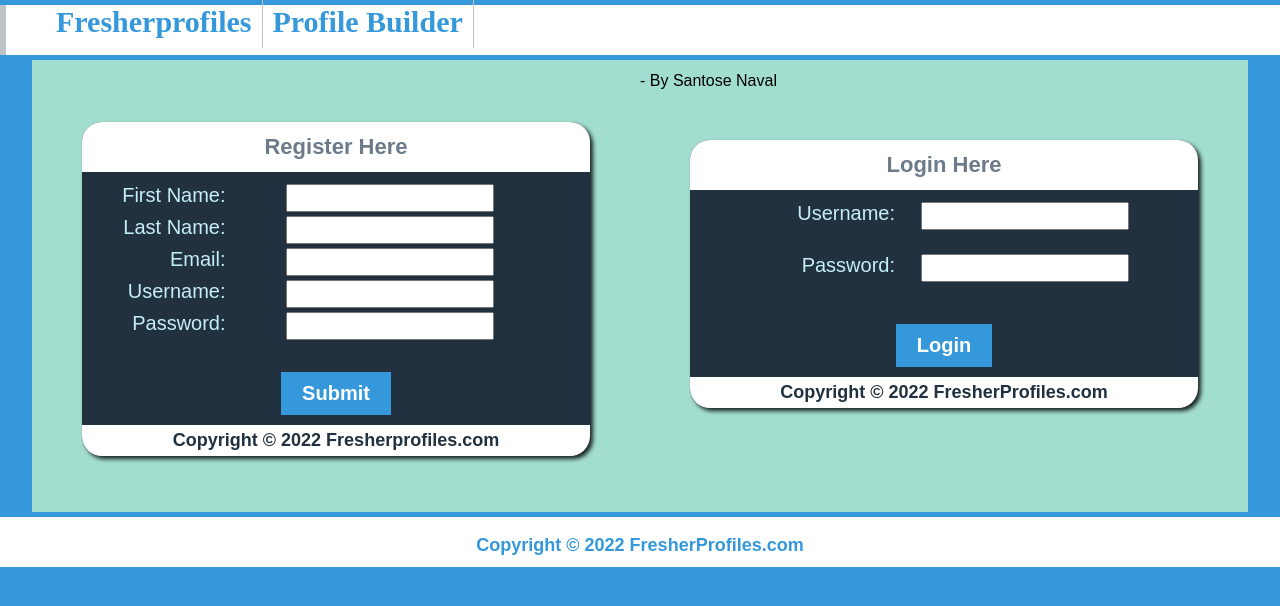
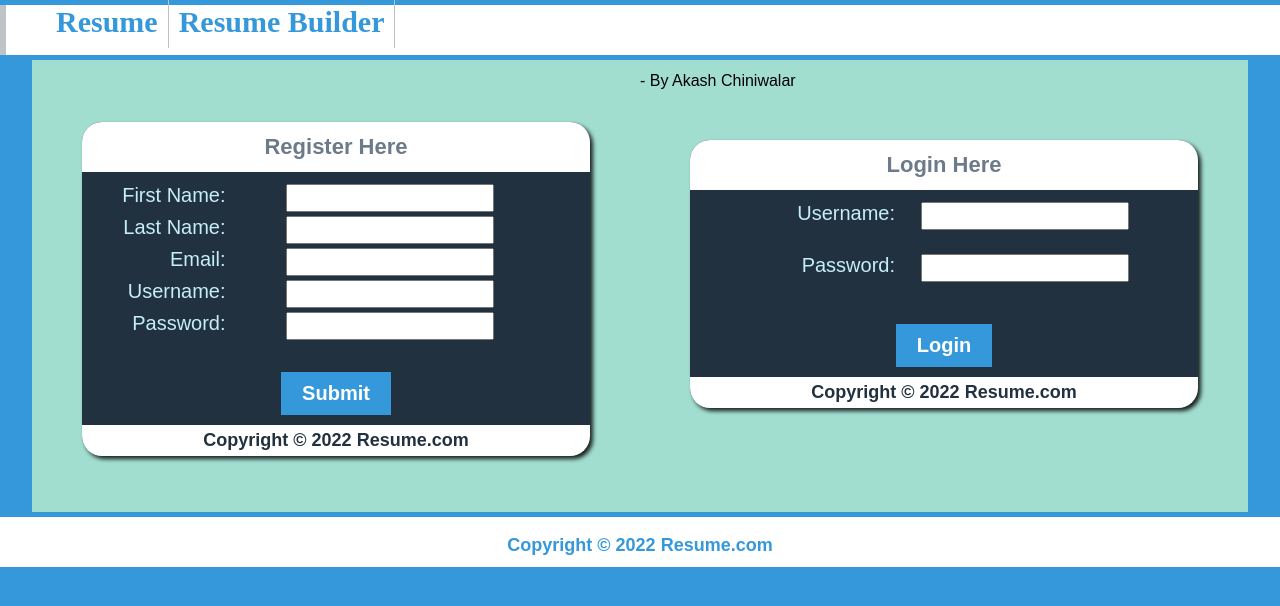
Before and after one commit to akashchiniwalar/profile, a PHP site: page /index.php in a window 1280 px wide. Shown: the top 606 px of the page. Run offline with PHP 8.4, Linux system fonts and the light colour scheme.

Commit message:
completed first requirements

```diff
--- a/index.php
+++ b/index.php
@@ -10,13 +10,13 @@
 <header>
  <nav>
   <ul>
-   <li><a href="https://FresherProfiles.com">Fresherprofiles</a></li>
-   <li><a href="https://fresherprofiles.com/web/student">Profile Builder</a></li>
+   <li><a href="https://FresherProfiles.com">Resume</a></li>
+   <li><a href="https://fresherprofiles.com/web/student">Resume Builder</a></li>
   </ul>
  </nav>
 </header>
 <div id="center">
-<div id="center-set"> - By Santose Naval
+<div id="center-set"> - By Akash Chiniwalar
 <div id="signup">
 <div id="signup-st">
 <div align="center">
@@ -65,7 +65,7 @@ echo ' <div id="reg-head-fail" class="headrg">Registration Failed! <br> Error: '
 </table>
 <div id="st"><input name="submit" type="submit" value="Submit" id="st-btn"/></div>
 </form>
-<div id="reg-bottom" class="btmrg">Copyright &copy; 2022 Fresherprofiles.com</div>
+<div id="reg-bottom" class="btmrg">Copyright &copy; 2022 Resume.com</div>
 </div>
 </div>
 <div id="login">
@@ -92,11 +92,11 @@ echo ' <div id="reg-head-fail" class="headrg">Login Failed!, Invalid Credentials
 </table>
 <div id="st"><input name="submit" type="submit" value="Login" id="st-btn"/></div>
 </form>
-<div id="reg-bottom" class="btmrg">Copyright &copy; 2022 FresherProfiles.com</div>
+<div id="reg-bottom" class="btmrg">Copyright &copy; 2022 Resume.com</div>
 </div>
 </div>
 </div>
 </div>
-<div id="footer"><p> Copyright &copy; 2022 FresherProfiles.com </p></div>
+<div id="footer"><p> Copyright &copy; 2022 Resume.com </p></div>
 </body>
 </html>
```
